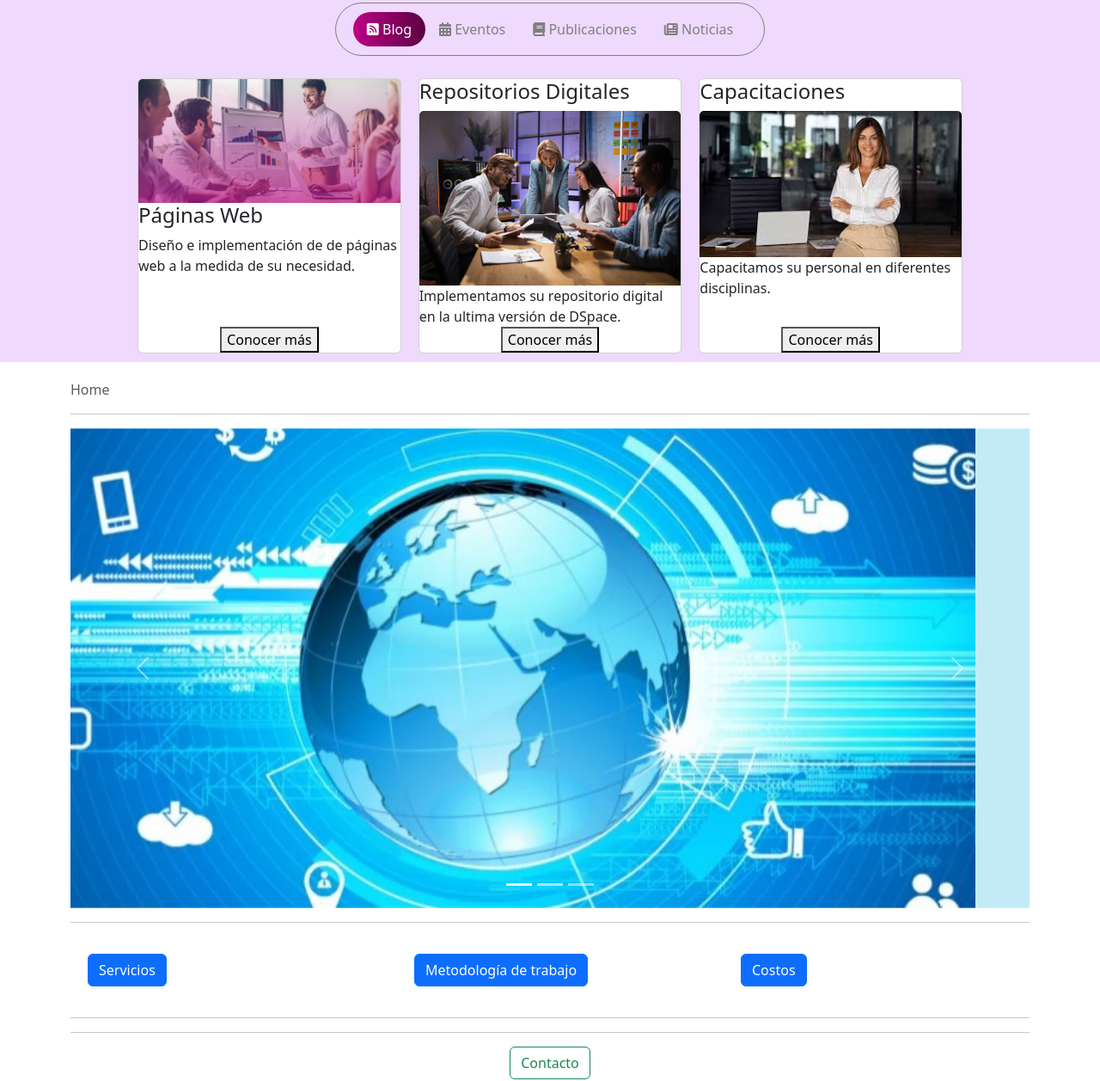
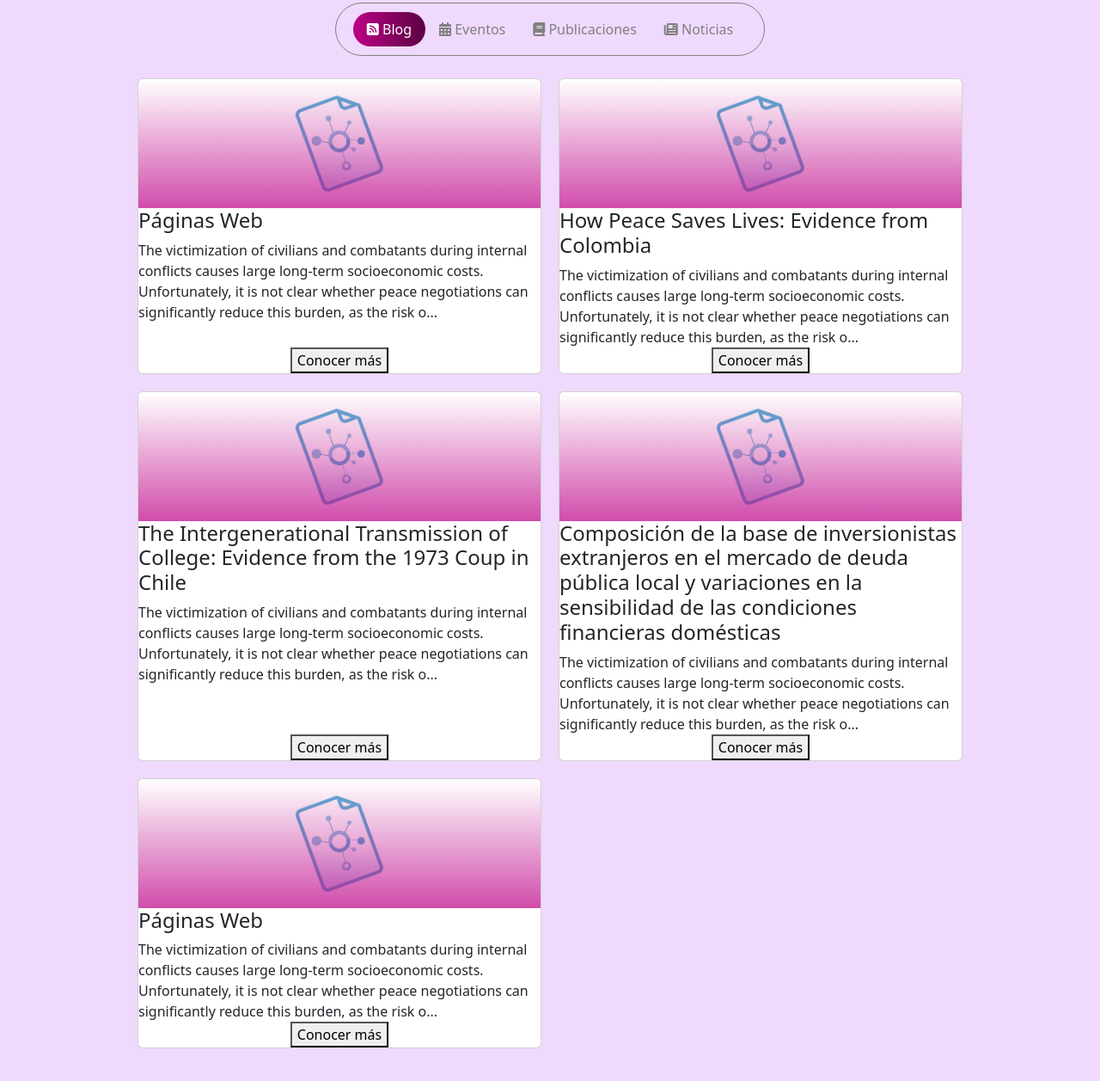
Before and after one commit to dimendezma/proyecto_modulo_3, a website: page Tabs.html in a window 1280 px wide. Shown: the part 103-1360 px from the top of the page at 86% size. Drawn offline with nearby package versions, Linux system fonts and the light colour scheme; a web font is replaced by a local one.

Commit message:
Actualización de estilos de tarjetas

```diff
--- a/Tabs.html
+++ b/Tabs.html
@@ -63,18 +63,20 @@
         </ul>
         <div class="tab-content" id="pills-tabContent">
             <div class="tab-pane fade show active" id="pills-blog" role="tabpanel" aria-labelledby="pills-blog-tab">
-
-                <div class="d-flex flex-wrap">
+                <div class="my_list_grid">
                     <div class="card card-serv d-flex flex-column justify-content-between align-items-center">
                         <div class="card-body">
                             <div class="card-body_img">
-                                <img src="/img/Emp1.jpg" alt="Imagen de Servicio" class="card-img-top img-serv">
+                                <img src="/img/icon_documentos.png" alt="Imagen de Servicio"
+                                    class="card-img-top img-serv">
                             </div>
                             <h4 class="card-title" data-bs-toggle="tooltip" data-placement="top"
                                 title="Las mejores páginas web del mercado">Páginas Web
                             </h4>
                             <p class="card-text">
-                                Diseño e implementación de de páginas web a la medida de su necesidad.
+                                The victimization of civilians and combatants during internal conflicts causes large
+                                long-term socioeconomic costs. Unfortunately, it is not clear whether peace negotiations
+                                can significantly reduce this burden, as the risk o...
                             </p>
                         </div>
                         <div><button class="btn-mas btn-primary">Conocer más</button></div>
@@ -82,12 +84,18 @@
 
                     <div class="card card-serv d-flex flex-column justify-content-between align-items-center">
                         <div class="card-body">
+                            <div class="card-body_img">
+                                <img src="/img/icon_documentos.png" alt="Imagen de Servicio"
+                                    class="card-img-top img-serv">
+                            </div>
                             <h4 class="card-title" data-bs-toggle="tooltip" data-placement="top"
-                                title="Los mejores repositorios del mercado">Repositorios
-                                Digitales</h4>
-                            <img src="/img/Emp2.png" alt="Imagen de Servicio" class="card-img-top img-serv">
+                                title="Las mejores páginas web del mercado">How Peace Saves Lives: Evidence from
+                                Colombia
+                            </h4>
                             <p class="card-text">
-                                Implementamos su repositorio digital en la ultima versión de DSpace.
+                                The victimization of civilians and combatants during internal conflicts causes large
+                                long-term socioeconomic costs. Unfortunately, it is not clear whether peace negotiations
+                                can significantly reduce this burden, as the risk o...
                             </p>
                         </div>
                         <div><button class="btn-mas btn-primary">Conocer más</button></div>
@@ -95,22 +103,69 @@
 
                     <div class="card card-serv d-flex flex-column justify-content-between align-items-center">
                         <div class="card-body">
+                            <div class="card-body_img">
+                                <img src="/img/icon_documentos.png" alt="Imagen de Servicio"
+                                    class="card-img-top img-serv">
+                            </div>
                             <h4 class="card-title" data-bs-toggle="tooltip" data-placement="top"
-                                title="Capacitaciones excelentes">Capacitaciones</h4>
-                            <img src="/img/Emp3.jpg" alt="Imagen de Servicio" class="card-img-top img-serv">
+                                title="Las mejores páginas web del mercado">The Intergenerational Transmission of
+                                College: Evidence from the 1973 Coup in Chile
+                            </h4>
                             <p class="card-text">
-                                Capacitamos su personal en diferentes disciplinas.
+                                The victimization of civilians and combatants during internal conflicts causes large
+                                long-term socioeconomic costs. Unfortunately, it is not clear whether peace negotiations
+                                can significantly reduce this burden, as the risk o...
+                            </p>
+                        </div>
+                        <div><button class="btn-mas btn-primary">Conocer más</button></div>
+                    </div>
+
+                    <div class="card card-serv d-flex flex-column justify-content-between align-items-center">
+                        <div class="card-body">
+                            <div class="card-body_img">
+                                <img src="/img/icon_documentos.png" alt="Imagen de Servicio"
+                                    class="card-img-top img-serv">
+                            </div>
+                            <h4 class="card-title" data-bs-toggle="tooltip" data-placement="top"
+                                title="Las mejores páginas web del mercado">Composición de la base de inversionistas
+                                extranjeros en el mercado de deuda pública local y variaciones en la sensibilidad de las
+                                condiciones financieras domésticas
+                            </h4>
+                            <p class="card-text">
+                                The victimization of civilians and combatants during internal conflicts causes large
+                                long-term socioeconomic costs. Unfortunately, it is not clear whether peace negotiations
+                                can significantly reduce this burden, as the risk o...
+                            </p>
+                        </div>
+                        <div><button class="btn-mas btn-primary">Conocer más</button></div>
+                    </div>
+
+                    <div class="card card-serv d-flex flex-column justify-content-between align-items-center">
+                        <div class="card-body">
+                            <div class="card-body_img">
+                                <img src="/img/icon_documentos.png" alt="Imagen de Servicio"
+                                    class="card-img-top img-serv">
+                            </div>
+                            <h4 class="card-title" data-bs-toggle="tooltip" data-placement="top"
+                                title="Las mejores páginas web del mercado">Páginas Web
+                            </h4>
+                            <p class="card-text">
+                                The victimization of civilians and combatants during internal conflicts causes large
+                                long-term socioeconomic costs. Unfortunately, it is not clear whether peace negotiations
+                                can significantly reduce this burden, as the risk o...
                             </p>
                         </div>
                         <div><button class="btn-mas btn-primary">Conocer más</button></div>
                     </div>
 
                 </div>
+
             </div>
-            <div class="tab-pane fade" id="pills-event" role="tabpanel" aria-labelledby="pills-event-tab">def</div>
-            <div class="tab-pane fade" id="pills-pub" role="tabpanel" aria-labelledby="pills-pub-tab">ghi</div>
-            <div class="tab-pane fade" id="pills-news" role="tabpanel" aria-labelledby="pills-news-tab">jkl</div>
         </div>
+        <div class="tab-pane fade" id="pills-event" role="tabpanel" aria-labelledby="pills-event-tab">def</div>
+        <div class="tab-pane fade" id="pills-pub" role="tabpanel" aria-labelledby="pills-pub-tab">ghi</div>
+        <div class="tab-pane fade" id="pills-news" role="tabpanel" aria-labelledby="pills-news-tab">jkl</div>
+    </div>
     </div>
 
     <div class="container">
--- a/css/main.css
+++ b/css/main.css
@@ -24,11 +24,14 @@ footer {
     margin-top: 20px 0px 0px 0px;
 }
 
+.my_list_grid {
+    display: grid;
+    grid-template-columns: 1fr 1fr;
+}
+
 .card-serv {
     flex: 1 200px;
     margin: 10px;
-
-
 }
 
 .card-body {
@@ -38,8 +41,11 @@ footer {
 .card-body_img {
     position: relative;
     width: 100%;
-    height: 50%;
+    height: auto;
     overflow: hidden;
+    display: flex;
+    justify-content: center;
+    align-items: center;
 }
 
 .card-body_img::after {
@@ -55,15 +61,15 @@ footer {
     /* Span the full width of the parent container */
     height: 100%;
     /* Span the full height of the parent container */
-    background-image: linear-gradient(to top, rgba(189, 0, 135, 0.6), rgba(255, 255, 255, 0));
+    background-image: linear-gradient(to top, rgba(189, 0, 135, 0.7), rgba(255, 255, 255, 0));
     /* Define the linear gradient */
     background-blend-mode: overlay;
     /* Overlay the gradient on top of the image */
 }
 
 .card-body_img img {
-    width: 100%;
-    height: -webkit-fill-available;
+    height: 150px;
+    width: auto;
     object-fit: cover;
     object-position: center;
 }
```
Also changed, not shown: img/icon_documentos.png (added), 2 other files.
